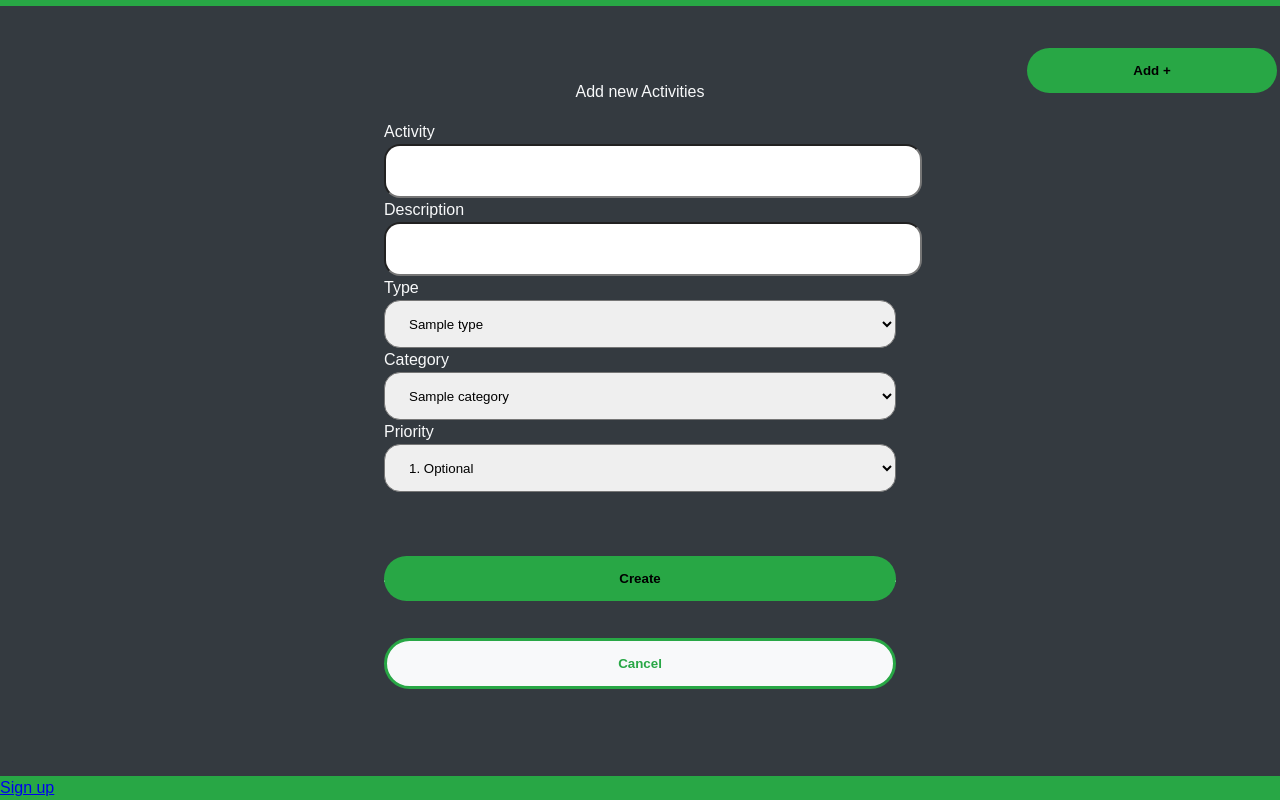
After one commit to adam-91/toDoApp, a FastAPI app: template ToDoApp/templates/add-activities.html in a window 1280 px wide. The commit adds this page. Run offline with FastAPI, Linux system fonts and the light colour scheme; the template is opened without the code that fills it: most values are stand-ins (such as "Sample title", 1, 10 or a date in 2020).

Commit message:
feat: adding new entry front

```diff
--- /dev/null
+++ b/ToDoApp/static/css/grid.css
@@ -0,0 +1,30 @@
+body {
+    display: grid;
+    grid-template-columns: 40% 40% 20%;
+    grid-template-rows: auto;
+    grid-template-areas:
+        "userBar userBar userBar"
+        "topBar topBar rightBar"
+        "main main rightBar"
+        "footer footer footer";
+}
+
+.userBar {
+    grid-area: userBar;
+}
+
+.topBar {
+    grid-area: topBar;
+}
+
+.rightBar {
+    grid-area: rightBar;
+}
+
+.main {
+    grid-area: main;
+}
+
+.footer {
+    grid-area: footer;
+}
--- a/ToDoApp/static/css/style.css
+++ b/ToDoApp/static/css/style.css
@@ -16,30 +16,31 @@ body {
     text-align: left;
   }
 
-.topBar {
-  display: flex;
-  position: relative;
-  flex-direction: row-reverse;
-  justify-content: space-between;
+.userBar {
   background-color: var(--primary-color);
-  height: 2rem;
-  font-size: 1rem;
   padding: 0.2rem;
-  margin: 0;
+  padding-left: 1rem;
   padding-right: 1rem;
-  margin-left: auto;
-  order: 1;
+  align-content: center;
 }
 
-.topBar h1 {
-  font-size: 1rem;
-  margin: 0;
-  padding-left: 1rem;
+.rightBar {
+  padding: 0.2rem;
 }
 
-.btn-logout {
-  font-size: 1rem;
-  margin: 0;
+.flex-row {
+  display: flex;
+  flex-flow: row wrap;
+  justify-content: space-between;
+  align-items: center;
+}
+
+.flex-column {
+  display: flex;
+  flex-flow: column wrap;
+  justify-content: space-between;
+  gap: 1rem;
+  height: 100%;
 }
 
 .container {
@@ -47,7 +48,7 @@ body {
   height: auto;
 }
 
-.footerBar {
+.footer {
     position: fixed;
     bottom: 0px;
     width: 100%;
@@ -81,7 +82,6 @@ body {
   text-align: center;
   text-decoration: none;
   display: inline-block;
-  font-size: 16px;
   width: 100%;
   border-radius: 2rem;
 }
@@ -97,9 +97,18 @@ body {
   text-align: center;
   text-decoration: none;
   display: inline-block;
-  font-size: 16px;
   width: 100%;
   border-radius: 2rem;
+}
+
+.btn-logout {
+  font-size: 1rem;
+  margin: 0;
+  background-color: var(--background-color);
+  color: var(--primary-color);
+  border-radius: 1rem;
+  width: 30rem;
+  padding: 0.6em;
 }
 
 .card {
@@ -119,7 +128,7 @@ body {
   width: 32rem;
 }
 
-#loginForm input, #registerForm input {
+form input, form select {
   width: 32rem;
   height: 3rem;
   border-radius: 1rem;
--- a/ToDoApp/static/js/base.js
+++ b/ToDoApp/static/js/base.js
@@ -117,6 +117,39 @@ function validatePassword2(input) {
     }
 };
 
+function validateNameLength(input) {
+    const value = input.value
+    const nameError = document.getElementById("nameError");
+    if (!value || value.length < 3) {
+        nameError.textContent = "To short, minimum lenght 3";
+        nameError.className =  "visible"
+        input.className ="form-control error"
+        return 1
+    } else {
+        nameError.textContent = "";
+        nameError.className =  "invisible"
+        input.className ="form-control"
+        return 0
+    }
+};
+
+function validateActivityName(input) {
+    //dorobic sprawdzanie czy juz taka istnieje
+    const value = input.value
+    const nameError = document.getElementById("nameError");
+    if (!value || value.length < 3) {
+        nameError.textContent = "To short, minimum lenght 3";
+        nameError.className =  "visible"
+        input.className ="form-control error"
+        return 1
+    } else {
+        nameError.textContent = "";
+        nameError.className =  "invisible"
+        input.className ="form-control"
+        return 0
+    }
+};
+
 
 function logout() {
     const cookies = document.cookie.split(";");
@@ -128,6 +161,21 @@ function logout() {
         document.cookie = name + "=;expires=Thu, 01 Jan 1970 00:00:00 GMT;path=/";
     }
     window.location.href = '/auth/login-page';
+};
+
+function getCookie(name) {
+    let cookieValue = null;
+    if (document.cookie && document.cookie !== '') {
+        const cookies = document.cookie.split(';');
+        for (let i = 0; i < cookies.length; i++) {
+            const cookie = cookies[i].trim();
+            if (cookie.substring(0, name.length + 1) === (name + '=')) {
+                cookieValue = decodeURIComponent(cookie.substring(name.length + 1));
+                break;
+            }
+        }
+    }
+    return cookieValue;
 };
 
 //login
@@ -233,6 +281,158 @@ if (registerForm) {
     });
 }
 
+//add new category
+const categoriesForm = document.getElementById('categoriesForm');
+if (categoriesForm) {
+    categoriesForm.addEventListener('submit', async function (event) {
+        event.preventDefault();
+
+        const form = event.target
+        const formData = new FormData(form);
+        const data = Object.fromEntries(formData.entries());
+        const level = Number(data.level)
+        const payload = {
+            name: data.category,
+            description: data.description,
+            level: level,
+            active: 'True',
+            picture: 'string'
+        };
+
+        try {
+            const token = getCookie('access_token');
+            if (!token) {
+                throw new Error('Authentication token not found');
+            }
+
+            const response = await fetch('/categories', {
+                method: 'POST',
+                headers: {
+                    'Authorization': `Bearer ${token}`,
+                    'Content-Type': 'application/json'
+                },
+                body: JSON.stringify(payload)
+            });
+             document.cookie = `access_token=${data.access_token}; path=/`
+
+            if (response.ok) {
+                //const data = await response.text();
+            } else {
+                const errorData = response.text()
+                const errorMessage = JSON.stringify(errorData.detail)
+                alert(errorMessage);
+            }
+        } catch (error) {
+            console.error('Error:', error);
+            alert('An error occurred. Please try again.');
+        };
+    });
+}
+
+
+//add new type
+const typesForm = document.getElementById('typesForm');
+if (typesForm) {
+    typesForm.addEventListener('submit', async function (event) {
+        event.preventDefault();
+
+        const form = event.target
+        const formData = new FormData(form);
+        const data = Object.fromEntries(formData.entries());
+
+        const payload = {
+            name: data.type,
+            description: data.description,
+            active: 'True'
+        };
+
+        try {
+            const token = getCookie('access_token');
+            if (!token) {
+                throw new Error('Authentication token not found');
+            }
+
+            const response = await fetch('/types', {
+                method: 'POST',
+                headers: {
+                    'Authorization': `Bearer ${token}`,
+                    'Content-Type': 'application/json'
+                },
+                body: JSON.stringify(payload)
+            });
+             document.cookie = `access_token=${data.access_token}; path=/`
+
+            if (response.ok) {
+                //const data = await response.text();
+            } else {
+                const errorData = response.text()
+                const errorMessage = JSON.stringify(errorData.detail)
+                alert(errorMessage);
+            }
+        } catch (error) {
+            console.error('Error:', error);
+            alert('An error occurred. Please try again.');
+        };
+    });
+}
+
+//add new activity
+const activitiesForm = document.getElementById('activitiesForm');
+if (activitiesForm) {
+    activitiesForm.addEventListener('submit', async function (event) {
+        event.preventDefault();
+
+        const form = event.target
+        const formData = new FormData(form);
+        const data = Object.fromEntries(formData.entries());
+
+        let type_id = document.getElementById('Types input list');
+        let selectedOption = type_id.options[type_id.selectedIndex];
+        type_id = selectedOption.value;
+        let category_id = document.getElementById('Categories input list');
+        selectedOption = category_id.options[category_id.selectedIndex];
+        category_id = selectedOption.value;
+
+        const payload = {
+            name: data.activity,
+            description: data.description,
+            active: 'True',
+            progress: 0,
+            priority: data.priorities,
+            category_id: category_id,
+            type_id: type_id
+        };
+            alert( JSON.stringify(payload))
+        try {
+            const token = getCookie('access_token');
+            if (!token) {
+                throw new Error('Authentication token not found');
+            }
+
+            const response = await fetch('/activities/activity', {
+                method: 'POST',
+                headers: {
+                    'Authorization': `Bearer ${token}`,
+                    'Content-Type': 'application/json'
+                },
+                body: JSON.stringify(payload)
+            });
+             document.cookie = `access_token=${data.access_token}; path=/`
+
+            if (response.ok) {
+                //const data = await response.text();
+            } else {
+                const errorData = response.text()
+                const errorMessage = JSON.stringify(errorData.detail)
+                alert(errorMessage);
+            }
+        } catch (error) {
+            console.error('Error:', error);
+            alert('An error occurred. Please try again.');
+        };
+    });
+}
+
 const goRregisterBtn = document.getElementById('goRegisterBtn');
 if (goRregisterBtn) {
     goRregisterBtn.addEventListener('click', async function (event) {
@@ -242,7 +442,7 @@ if (goRregisterBtn) {
     });
 };
 
-const goLoginBtn= document.getElementById('goLoginBtn');
+const goLoginBtn = document.getElementById('goLoginBtn');
 if (goLoginBtn) {
     goLoginBtn.addEventListener('click', async function (event) {
         event.preventDefault();
@@ -250,3 +450,55 @@ if (goLoginBtn) {
         window.location.href = '/auth/login-page';
     });
 };
+
+const goAddActivityBtn = document.getElementById('addActivityBtn');
+if (goAddActivityBtn) {
+    goAddActivityBtn.addEventListener('click', async function (event) {
+        event.preventDefault();
+
+        const token = getCookie('access_token');
+        if (!token) {
+            throw new Error('Authentication token not found');
+        }
+
+
+        document.cookie = `access_token=${token}; path=/`
+
+        window.location.href = '/activities/add-page';
+    });
+};
+
+const goAddACategoryBtn = document.getElementById('addCategoryBtn');
+if (goAddACategoryBtn) {
+    goAddACategoryBtn.addEventListener('click', async function (event) {
+        event.preventDefault();
+
+        window.location.href = '/categories/add-page';
+    });
+};
+
+const goAddTypeBtn = document.getElementById('addTypeBtn');
+if (goAddTypeBtn) {
+    goAddTypeBtn.addEventListener('click', async function (event) {
+        event.preventDefault();
+
+        window.location.href = '/types/add-page';
+    });
+};
+
+const goToActivitiesBtn = document.getElementById('goToActivitiesBtn');
+if (goToActivitiesBtn) {
+    goToActivitiesBtn.addEventListener('click', async function (event) {
+        event.preventDefault();
+
+        const token = getCookie('access_token');
+        if (!token) {
+            throw new Error('Authentication token not found');
+        }
+
+
+        document.cookie = `access_token=${token}; path=/`
+
+        window.location.href = '/activities/activity-page';
+    });
+};
--- /dev/null
+++ b/ToDoApp/templates/add-activities.html
@@ -0,0 +1,75 @@
+{% include 'layout.html' %}
+
+<div class="container">
+    </div class="topBar"> </div>
+    <div class="rightBar flex-column">
+        <div class="vertical_space_s"> </div>
+        <button id="addButton" class="btn btn-primary"> Add + </button>
+    </div>
+
+    <div class="main">
+        <div class="card center_h">
+            <div class="card-header">
+                Add new Activities
+            </div>
+            <div class="card-body">
+                <form id="activitiesForm">
+                    <div class="form-group">
+                        <label>Activity</label>
+                        <input type="text" class="form-control" name="activity" onblur="validateActivityName(this)" required>
+                        <span id="nameError" class="error invisible"></span>
+                    </div>
+                    <div class="form-group">
+                        <label>Description</label>
+                        <input type="text" class="form-control" name="description">
+                    </div>
+                    <div class="form-group">
+                        <label>Type</label>
+                        <select id="Types input list" class="form-control" name="type" required>
+                            {% for type in types %}
+                                <option value="{{ type.id }}" data_id="{{ type.id }}"> {{ type.name }} </option>
+                            {% endfor %}
+                        </select>
+                    </div>
+                    <div class="form-group">
+                        <label>Category</label>
+                        <select id="Categories input list" class="form-control" name="category" required>
+                            {% for category in categories %}
+                                <option value="{{ category.id }}" data_id="{{ category.id }}"> {{ category.name }} </option>
+                            {% endfor %}
+                        </select>
+                    </div>
+                    <div class="form-group">
+                        <label>Priority</label>
+                        <select id="Priorities list" class="form-control" name="priorities" required>
+
+                            <option value="1"> 1. Optional </option>
+                            <option value="2"> 2. Very low </option>
+                            <option value="3"> 3. Low </option>
+                            <option value="4"> 4. Medium low</option>
+                            <option value="5"> 5. Medium </option>
+                            <option value="6"> 6. Medoium high </option>
+                            <option value="7"> 7. High </option>
+                            <option value="8"> 8. Very high </option>
+                            <option value="9"> 9. Extrymly high </option>
+                            <option value="10"> 10. Must </option>
+
+                        </select>
+                    </div>
+                    <div class="vertical_space"> </div>
+                    <div>
+                        <button type="submit" class="btn btn-primary center_h">Create</button>
+                    </div>
+
+                </form>
+                <div>
+                    <hr class="standard_line">
+                </div>
+                <div class="vertical_space_s"> </div>
+                <div>
+                    <button type="button" id="goToActivitiesBtn" class="btn btn-secondary center_h">Cancel</button>
+                </div>
+            </div>
+        </div>
+    </div>
+</div>
--- /dev/null
+++ b/ToDoApp/templates/footer.html
@@ -0,0 +1,5 @@
+<div class="footer">
+    <footer">
+        <a href="/auth/register-page"> Sign up </a>
+    </footer>
+</div>
--- a/ToDoApp/templates/layout.html
+++ b/ToDoApp/templates/layout.html
@@ -3,12 +3,13 @@
     <head>
         <link rel="stylesheet" type="text/css" href="{{ url_for('static', path='/css/base.css') }}">
         <link rel="stylesheet" type="text/css" href="{{ url_for('static', path='/css/style.css') }}">
+        <link rel="stylesheet" type="text/css" href="{{ url_for('static', path='/css/grid.css') }}">
         <meta charset="UTF-8">
         <title>To do app</title>
     </head>
     <body>
 
-            {% include 'topBar.html' %}
+            {% include 'userBar.html' %}
 
             {% block content %}
 
@@ -17,7 +18,6 @@
             {% include 'footer.html' %}
 
 
-
         <script src="{{ url_for('static', path='/js/base.js') }}" defer></script>
     </body>
 </html>
--- a/ToDoApp/templates/register.html
+++ b/ToDoApp/templates/register.html
@@ -1,6 +1,6 @@
 {% include 'layout.html' %}
 
-<div class="container center_h">
+<div class="container main center_h">
     <div class="card">
         <div class="card-header">
             <h1> Sign up </h1>
--- /dev/null
+++ b/ToDoApp/templates/rightBar.html
@@ -0,0 +1,6 @@
+<div class="flex-column">
+    <div class="vertical_space_s"> </div>
+    <button id="addActivityBtn" class="btn btn-primary"> add activity + </button>
+    <button id="addCategoryBtn" class="btn btn-secondary"> add category + </button>
+    <button id="addTypeBtn" class="btn btn-secondary"> add type + </button>
+</div>
--- /dev/null
+++ b/ToDoApp/templates/userBar.html
@@ -0,0 +1,16 @@
+<div class="userBar">
+    <div class="flex-row">
+
+        {% if user %}
+        <div class="one">
+            <p>
+                {{ user.login }}
+            </p>
+        </div>
+        <div class="two">
+             <a type="button" class="btn btn-logout" onclick="logout()">Logout</a>
+        </div>
+
+        {% endif %}
+    </div>
+</div>
```
Also changed, not shown: ToDoApp/routers/activities.py (+18 -7 lines), ToDoApp/routers/categories.py (+29 -3 lines), ToDoApp/routers/types.py (+26 -1 lines), ToDoApp/routers/utils.py (added, +7 -0 lines), ToDoApp/templates/activities.html (+44 -3 lines), ToDoApp/templates/add-categories.html (added, +43 -0 lines), ToDoApp/templates/add-types.html (added, +39 -0 lines), ToDoApp/templates/home.html (added, +7 -0 lines), ToDoApp/templates/topBar.html (deleted, +0 -15 lines), ToDoApp/templates/logout.html (added).
